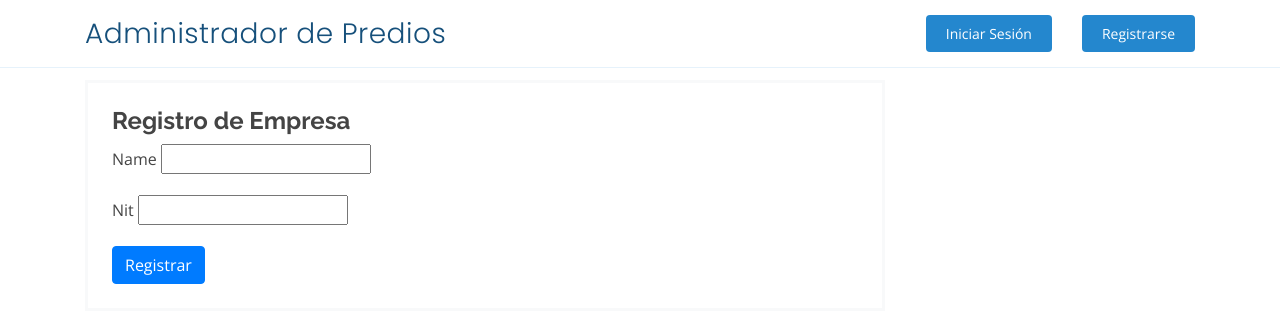
After one commit to Noeuclides/property_admin, a Django app: template apps/property/templates/property/register_company.html in a window 1280 px wide. The commit adds this page. Shown: the top 323 px of the page. Run offline with Django 3.2, Linux system fonts and the light colour scheme; the template is opened without the code that fills it, so the values that code supplies are empty, except form fields; tables that the repository leaves empty hold one stand-in row (values such as "Sample post"); form fields are guessed from the names that the template uses; some libraries are stand-ins or nearby versions.

Commit message:
addding company model

```diff
--- /dev/null
+++ b/apps/property/templates/property/register_company.html
@@ -0,0 +1,28 @@
+{% extends 'property/base.html' %}
+{% load static %}
+{% block content %}
+<div class="form-container">
+    <h4><strong>Registro de Empresa</strong></h4>
+    <form method="POST">
+        {% csrf_token %}
+        {% if form.non_field_errors %}
+        <div>
+            {% for error in form.non_field_errors %}
+            <div class="error bg-danger rounded px-3 py-1 text-white my-1"> ⚠ {{ error }}</div>
+            {% endfor %}
+        </div>
+        {% endif %}
+        <div class="form-group">
+            <label>{{ form.name.label }}</label>
+            {{ form.name }}
+        </div>
+        <div class="form-group">
+            <label>{{ form.nit.label }}</label>
+            {{ form.nit }}
+        </div>
+
+        <button type="submit" class="btn btn-primary">Registrar</button>
+
+    </form>
+</div>
+{% endblock %}
--- a/apps/property/templates/property/register_property.html
+++ b/apps/property/templates/property/register_property.html
@@ -19,6 +19,10 @@
         <div class="form-group">
             <label>{{ form.registration_number.label }}</label>
             {{ form.registration_number }}
+        </div>
+        <div class="form-group">
+            <label>{{ form.company.label }}</label>
+            {{ form.company }}
         </div>
         <div class="form-group" onchange="display_address_form()">
             <label>{{ form.type.label }}</label>
--- a/apps/property/templates/property/user_properties.html
+++ b/apps/property/templates/property/user_properties.html
@@ -61,7 +61,8 @@
 {% else %}
 <h2>Todavía no tienes predios registrados.</h2>
 {% endif %}
-<a class="nav-link scrollto" href="{% url 'property:register_property' %}">registrar</a>
+<a class="nav-link scrollto" href="{% url 'property:register_property' %}">Registrar</a>
+<a class="nav-link scrollto" href="{% url 'property:register_company' %}">Registrar Empresa</a>
 
 
 {% endblock %}
--- a/apps/property/urls.py
+++ b/apps/property/urls.py
@@ -2,7 +2,7 @@ from django.urls import path
 
 from apps.property.views import (PropertyDelete, PropertyList,
                                  PropertyOwnerList, PropertyRegister,
-                                 PropertyUpdate)
+                                 PropertyUpdate, CompanyRegister)
 
 urlpatterns = [
     path('lista', PropertyList.as_view(), name='properties'),
@@ -10,4 +10,5 @@ urlpatterns = [
     path('actualizar/<int:pk>', PropertyUpdate.as_view(), name='property_update'),
     path('eliminar/<int:pk>', PropertyDelete.as_view(), name='property_delete'),
     path('registro', PropertyRegister.as_view(), name='register_property'),
+    path('registro-empresa', CompanyRegister.as_view(), name='register_company'),
 ]
```
Also changed, not shown: apps/property/forms.py (+15 -1 lines), apps/property/models.py (+20 -0 lines), apps/property/views.py (+17 -2 lines), apps/property/migrations/0003_auto_20210325_1547.py (added).
